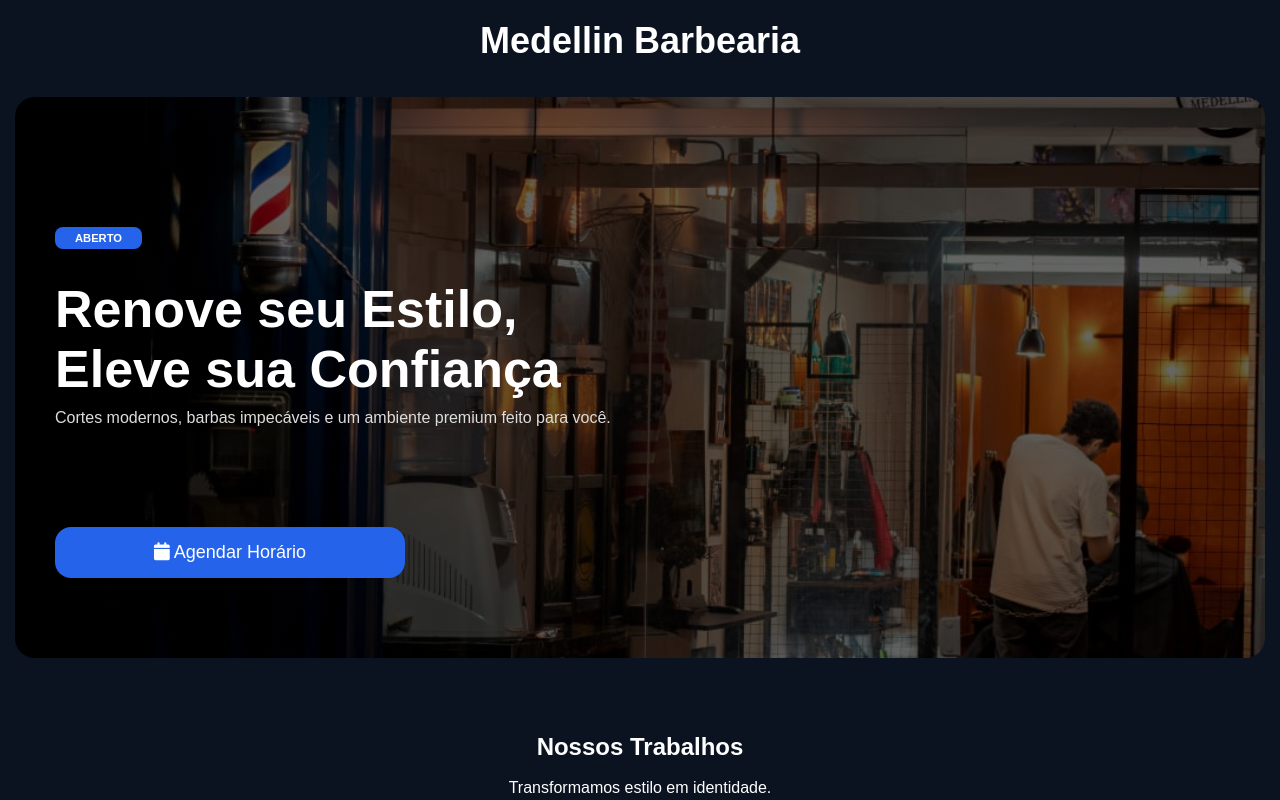
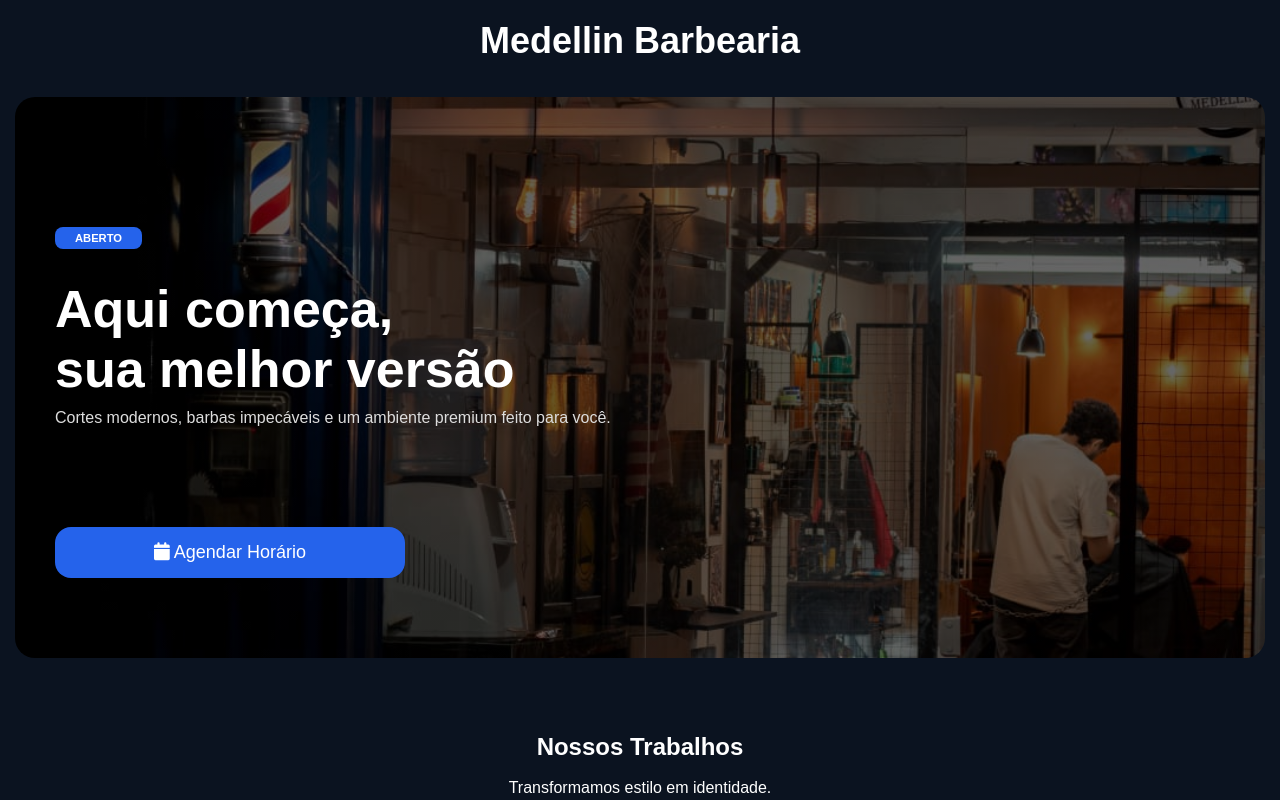
Before and after one commit to JoelsonNS/Barbearia_Medellin, a website built with Vite: page index.html in a window 1280 px wide. Shown: the top 800 px of the page. Built offline with nearby package versions, Linux system fonts and the light colour scheme.

Commit message:
fix: alteração de texto da tela inicial.

```diff
--- a/index.html
+++ b/index.html
@@ -27,7 +27,7 @@
     <span class="status">ABERTO AGORA</span>
 
     <!-- Título principal -->
-    <h2>Renove seu Estilo,<br />Eleve sua Confiança</h2>
+    <h2>Aqui começa,<br />sua melhor versão</h2>
 
     <!-- Descrição -->
     <p>
```
Also changed, not shown: public/assets/favicon/favicon-16x16.png, public/assets/favicon/favicon-32x32.png, public/assets/favicon/favicon.ico.
